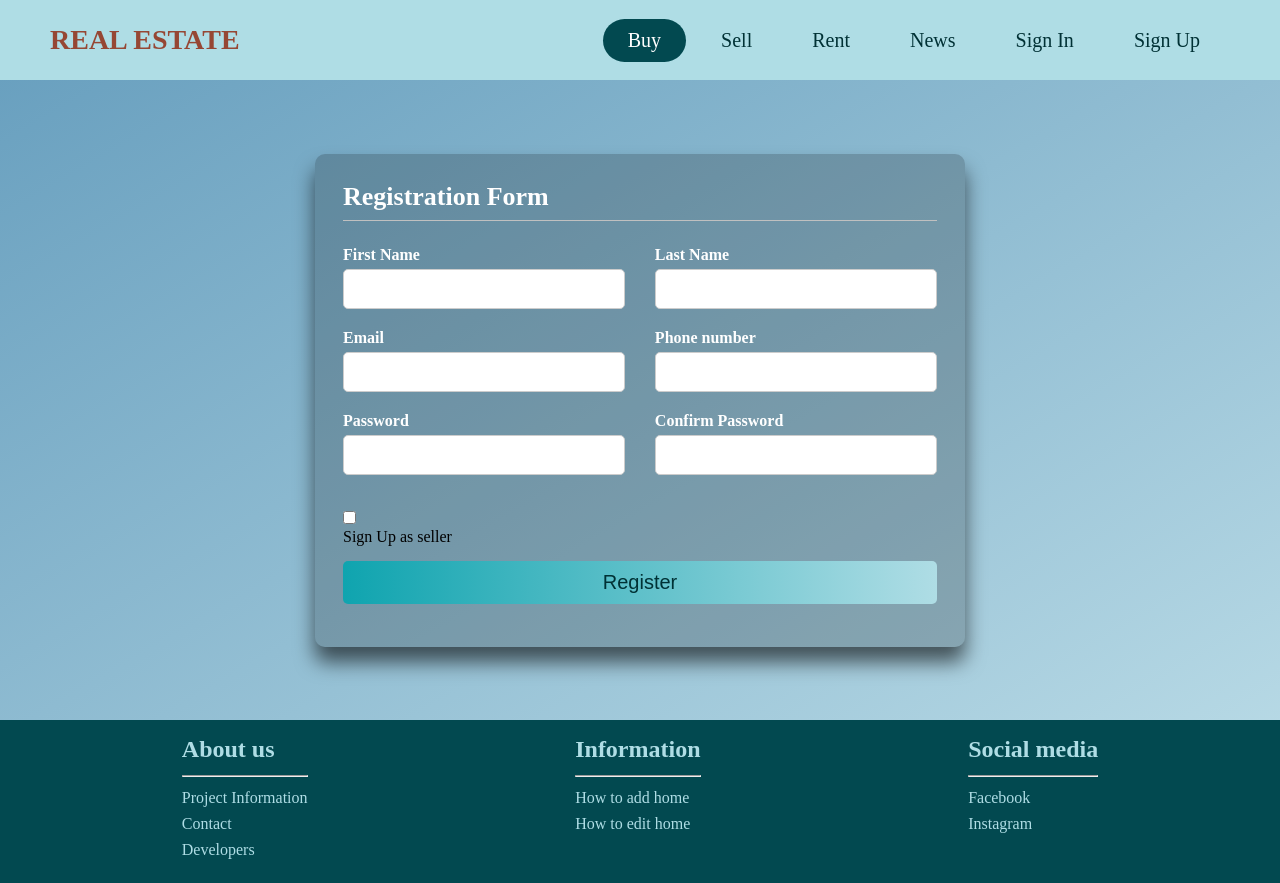
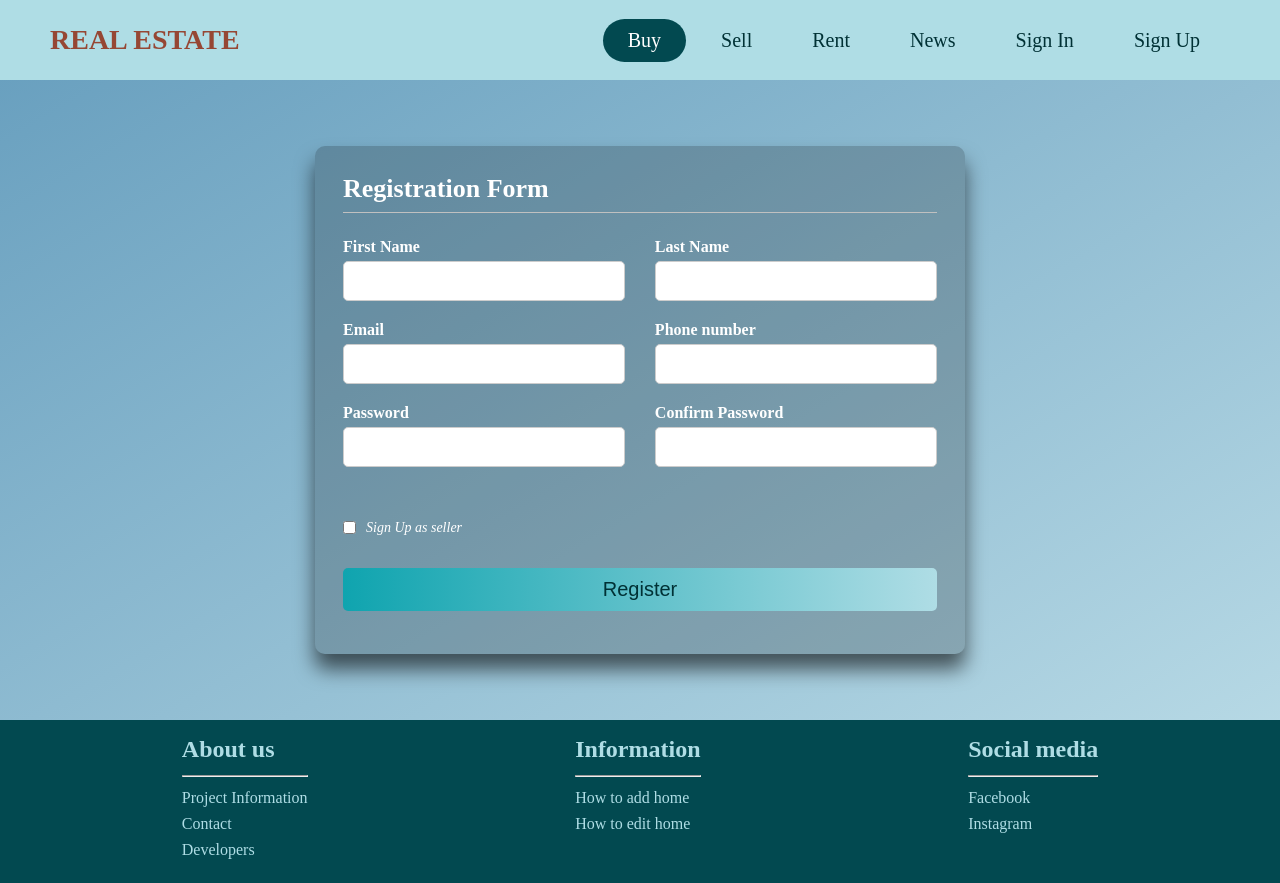
Before and after one commit to devihor25/Real-Estate-App-React, a React (Vite) app: page /signup in a window 1280 px wide. Built offline with nearby package versions, Linux system fonts and the light colour scheme.

Commit message:
move checkbox to separate component

```diff
--- /dev/null
+++ b/src/components/form/FormCheckbox.jsx
@@ -0,0 +1,16 @@
+import styles from "./form-checkbox.module.scss"
+
+const FormCheckbox = ({ onCheckboxChange, dataTestId, text }) => {
+    return (
+        <article className={styles.alert}>
+            <input
+                data-testid={dataTestId}
+                type="checkbox"
+                onChange={onCheckboxChange}
+            />
+            <p>{text}</p>
+        </article>
+    );
+};
+
+export default FormCheckbox;
--- /dev/null
+++ b/src/components/form/form-checkbox.module.scss
@@ -0,0 +1,23 @@
+.alert {
+    display: flex;
+}
+
+.alert p {
+    font-size: 14px;
+    font-style: italic;
+    color: #fff;
+    margin: 5px 0;
+    padding: 10px;
+    line-height: 1.5;
+}
+
+.alert a {
+    font-weight: bold;
+    text-decoration: none;
+    color: skyblue;
+}
+
+.alert a:hover {
+    text-decoration: underline;
+    color: #380036;
+}
--- a/src/components/form/ifr.module.scss
+++ b/src/components/form/ifr.module.scss
@@ -50,30 +50,6 @@
     cursor: pointer;
 }
 
-.alert {
-    display: flex;
-}
-
-.alert p {
-    font-size: 14px;
-    font-style: italic;
-    color: #fff;
-    margin: 5px 0;
-    padding: 10px;
-    line-height: 1.5;
-}
-
-.alert a {
-    font-weight: bold;
-    text-decoration: none;
-    color: skyblue;
-}
-
-.alert a:hover {
-    text-decoration: underline;
-    color: #380036;
-}
-
 .validationError {
     position: relative;
     width: 100%;
--- a/src/pages/user/SignUp.jsx
+++ b/src/pages/user/SignUp.jsx
@@ -1,22 +1,26 @@
-import { useContext, useState } from 'react';
-import { useNavigate } from 'react-router-dom';
-import { toast } from 'react-toastify';
+import { useContext, useState } from "react";
+import { useNavigate } from "react-router-dom";
+import { toast } from "react-toastify";
 
-import { USER_FIELDS } from '../../utils/fields';
-import { UserContext } from '../../context/UserProvider';
-import { hostUrl } from '../../utils/urls';
-import { validateField } from '../../utils/validation';
-import InputFormRow from '../../components/form/InputFormRow';
-import FormSubmitButton from '../../components/form/FormSubmitButton';
-import { ROLES_ENUM } from '../../utils/enums';
-import FormComponent from '../../components/form/FormComponent';
+import { USER_FIELDS } from "../../utils/fields";
+import { UserContext } from "../../context/UserProvider";
+import { hostUrl } from "../../utils/urls";
+import { validateField } from "../../utils/validation";
+import InputFormRow from "../../components/form/InputFormRow";
+import FormSubmitButton from "../../components/form/FormSubmitButton";
+import { ROLES_ENUM } from "../../utils/enums";
+import FormComponent from "../../components/form/FormComponent";
+import FormCheckbox from "../../components/form/FormCheckbox";
 
 export default function SignUp() {
     const [userInfo, setUserInfo] = useState({
         role: ROLES_ENUM.user,
     });
     const [validationErrors, setValidationErrors] = useState(
-        USER_FIELDS.map((uf) => uf.name).reduce((acc, curr) => ((acc[curr] = ''), acc), {})
+        USER_FIELDS.map((uf) => uf.name).reduce(
+            (acc, curr) => ((acc[curr] = ""), acc),
+            {}
+        )
     );
 
     const { setUser } = useContext(UserContext);
@@ -25,38 +29,44 @@ export default function SignUp() {
 
     const postUser = async () => {
         const urlPath =
-            userInfo.role === ROLES_ENUM.user ? 'user/register-user' : 'user/register-seller';
+            userInfo.role === ROLES_ENUM.user
+                ? "user/register-user"
+                : "user/register-seller";
 
         const { confirmPassword: _, ...postBody } = userInfo;
 
         try {
             const response = await fetch(`${hostUrl}/${urlPath}`, {
-                method: 'POST',
+                method: "POST",
                 body: JSON.stringify(postBody),
                 headers: {
-                    'Content-Type': 'application/json',
+                    "Content-Type": "application/json",
                 },
             });
 
             const json = await response.json();
 
-            console.log(json);
-
             if (!response.ok) {
-                throw new Error('Request failed!');
+                throw new Error("Request failed!");
             }
 
             const newUserInfo = {
                 ...json,
-                'role': userInfo.role
-            }
+                role: userInfo.role,
+            };
 
-            localStorage.setItem('user', JSON.stringify(newUserInfo));
+            localStorage.setItem("user", JSON.stringify(newUserInfo));
             setUser(newUserInfo);
-            navigate('/');
-            toast.success('Successful Sign up!', { autoClose: 3000, pauseOnHover: false });
+            navigate("/");
+            toast.success("Successful Sign up!", {
+                autoClose: 3000,
+                pauseOnHover: false,
+            });
         } catch (err) {
-            toast.error(`Something went wrong! ${err}`, { autoClose: 3000, pauseOnHover: false });
+            toast.error(`Something went wrong! ${err}`, {
+                autoClose: 3000,
+                pauseOnHover: false,
+            });
         }
     };
 
@@ -65,13 +75,16 @@ export default function SignUp() {
 
         if (userInfo.password === userInfo.confirmPassword) {
             if (Object.keys(validationErrors).length > 0) {
-                toast.error('Please enter valid values!', { autoClose: 3000, pauseOnHover: false });
+                toast.error("Please enter valid values!", {
+                    autoClose: 3000,
+                    pauseOnHover: false,
+                });
                 return;
             }
 
             postUser();
         } else {
-            toast.error('Password don`t match. Try again!', {
+            toast.error("Password don`t match. Try again!", {
                 autoClose: 3000,
                 pauseOnHover: false,
             });
@@ -123,8 +136,7 @@ export default function SignUp() {
                 <FormComponent
                     handleOnSubmit={handleOnSubmit}
                     dataTestId="auth-form"
-                    formFields={(
-                        USER_FIELDS.map((uf) => (
+                    formFields={USER_FIELDS.map((uf) => (
                         <InputFormRow
                             key={uf.labelName}
                             labelName={uf.labelName}
@@ -135,22 +147,16 @@ export default function SignUp() {
                             validationError={validationErrors[uf.name]}
                             dataTestId={uf.name}
                         />
-                        ))
-                    )}
-                    submitButton={(
-                        <FormSubmitButton text="Register" />
-                    )}
+                    ))}
+                    submitButton={<FormSubmitButton text="Register" />}
                     formHeaderText="Registration Form"
-                    checkboxComponent={(
-                        <article className="alert">
-                            <input
-                                data-testid="as-seller"
-                                type="checkbox"
-                                onChange={handleCheckboxChange}
+                    checkboxComponent={
+                        <FormCheckbox
+                            onCheckboxChange={handleCheckboxChange}
+                            dataTestId="as-seller"
+                            text="Sign Up as seller"
                         />
-                            <p>Sign Up as seller</p>
-                        </article>
-                    )}
+                    }
                 />
             </section>
         </section>
```
Lines whose indentation alone changed are shown as unchanged.
